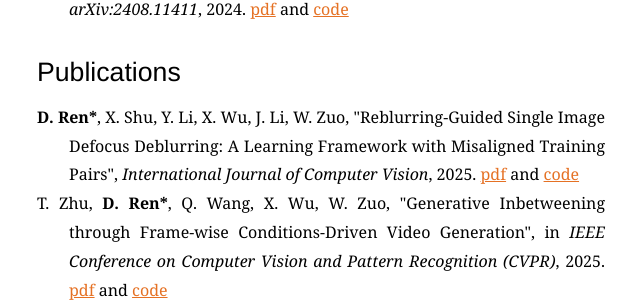
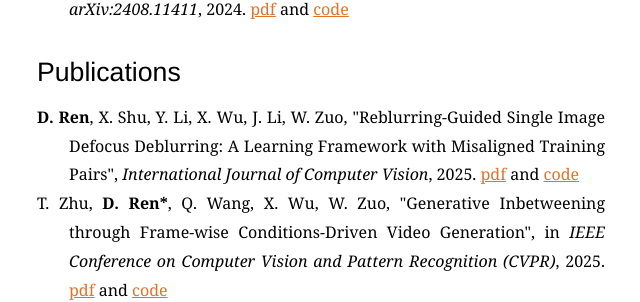
Before and after one commit to csdwren/csdwren.github.io, a Jekyll site: the page built from index.html, in a window 1280 px wide and 900 px high, scrolled down 639 px. Shown: the part 154-456 px from the top of the window, without its empty margins (435-1075 px from the left). Built offline with Jekyll 4.4.1, drawn with Linux system fonts in a browser that asks for light colours; some web fonts are replaced.

Commit message:
Update index.html

```diff
--- a/index.html
+++ b/index.html
@@ -42,7 +42,7 @@
 
       <ul class="cv">
 <li>
-          <div align="justify"> <strong>D. Ren*</strong>, X. Shu, Y. Li, X. Wu, J. Li, W. Zuo, &quot;Reblurring-Guided Single Image Defocus Deblurring: A Learning Framework with Misaligned Training Pairs&quot;</a>,  <em> International Journal of Computer Vision</em>, 2025. <a href="papers/2025_ijcv.pdf"><u>pdf</u></a> and <a href=" https://github.com/ssscrystal/Reblurring-guided-JDRL"><u>code</u></a></div>
+          <div align="justify"> <strong>D. Ren</strong>, X. Shu, Y. Li, X. Wu, J. Li, W. Zuo, &quot;Reblurring-Guided Single Image Defocus Deblurring: A Learning Framework with Misaligned Training Pairs&quot;</a>,  <em> International Journal of Computer Vision</em>, 2025. <a href="papers/2025_ijcv.pdf"><u>pdf</u></a> and <a href=" https://github.com/ssscrystal/Reblurring-guided-JDRL"><u>code</u></a></div>
           </li>
 <li>
           <div align="justify">T. Zhu, <strong>D. Ren*</strong>, Q. Wang, X. Wu, W. Zuo, &quot;Generative Inbetweening through Frame-wise Conditions-Driven Video Generation&quot;</a>, in <em>IEEE Conference on Computer Vision and Pattern Recognition (CVPR)</em>, 2025. <a href="papers/2025_ijcv_deblur.pdf"><u>pdf</u></a> and <a href=" https://fcvg-inbetween.github.io/"><u>code</u></a></div>
```
